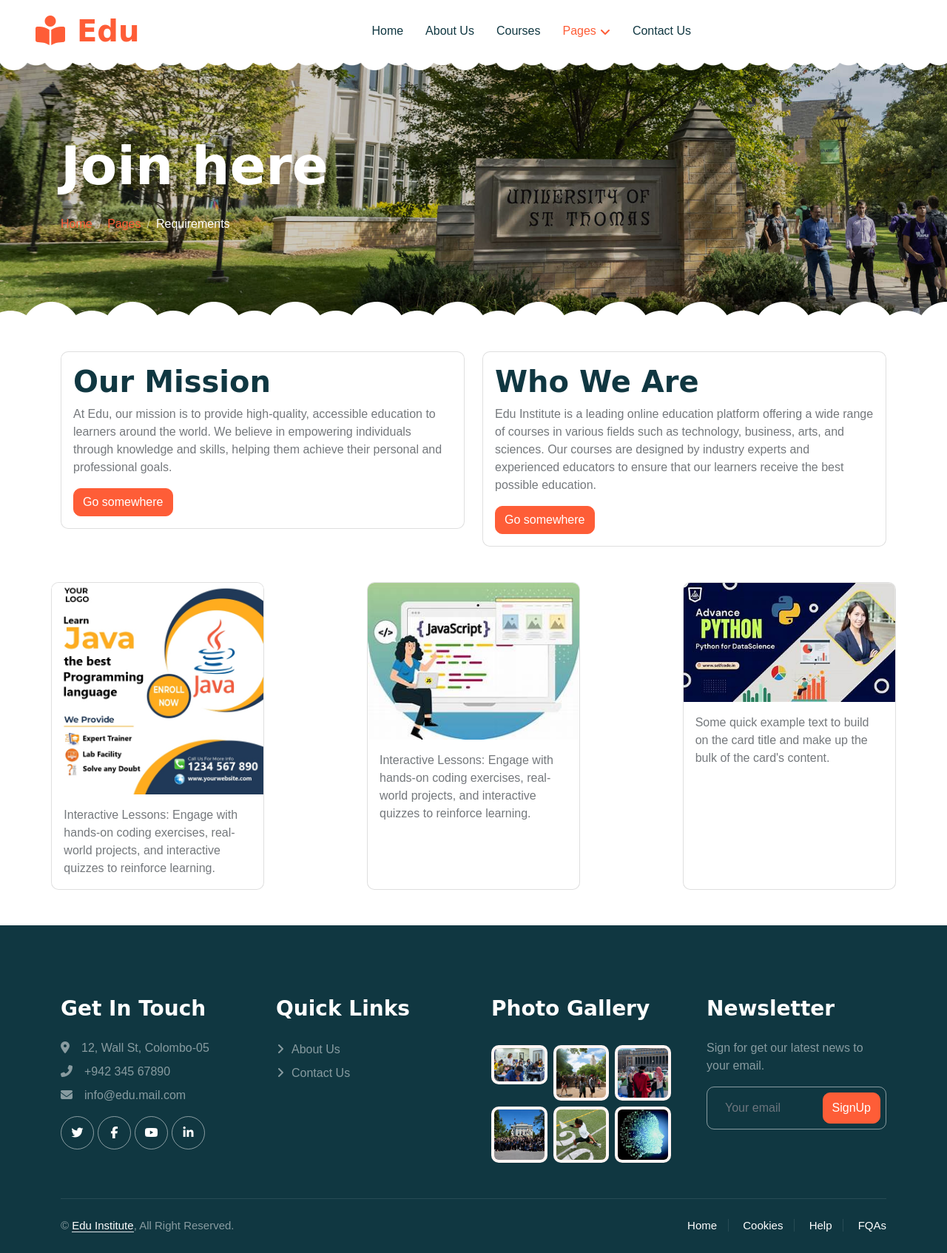
After one commit to ManojWickramasingha/Online_Regitration, a PHP site: page /about.php in a window 1280 px wide. The commit adds this page. Shown: the whole page at 74% size. Run offline with PHP 8.4, Linux system fonts and the light colour scheme; some libraries are stand-ins or nearby versions.

Commit message:
secound commite

```diff
--- /dev/null
+++ b/about.php
@@ -0,0 +1,58 @@
+<?php
+    include_once 'header.php';
+?>
+
+    <div class="container d-flex">
+        <div class="row">
+            <div class="col-sm-6">
+                <div class="card">
+                    <div class="card-body">
+                        <h5 class="card-title h1"> Our Mission
+                        </h5>
+                        <p class="card-text">At Edu, our mission is to provide high-quality, accessible education to learners around the world. We believe in empowering individuals through knowledge and skills, helping them achieve their personal and professional goals.</p>
+                        <a href="#" class="btn btn-primary">Go somewhere</a>
+                    </div>
+                </div>
+            </div>
+            <div class="col-sm-6">
+                <div class="card">
+                    <div class="card-body">
+                        <h5 class="card-title h1">Who We Are</h5>
+                        <p class="card-text">Edu Institute is a leading online education platform offering a wide range of courses in various fields such as technology, business, arts, and sciences. Our courses are designed by industry experts and experienced educators to ensure that our learners receive the best possible education.</p>
+                        <a href="#" class="btn btn-primary">Go somewhere</a>
+                    </div>
+                </div>
+            </div>
+        </div>
+    </div>
+
+
+    <div class="d-flex justify-content-around mt-5 ">
+        <div class="card mr-5" style="width: 18rem;">
+            <img src="./img/javaProgrammine.jpg" class="card-img-top" alt="java Prgrammine">
+            <div class="card-body">
+                <p class="card-text">
+                Interactive Lessons: Engage with hands-on coding exercises, real-world projects, and interactive quizzes to reinforce learning.
+                </p>
+            </div>
+        </div>
+
+        <div class="card mr-5" style="width: 18rem;">
+            <img src="./img/javaScriptPost.jpeg" class="card-img-top" alt="...">
+            <div class="card-body">
+                <p class="card-text">
+                Interactive Lessons: Engage with hands-on coding exercises, real-world projects, and interactive quizzes to reinforce learning.<br>
+                </p>
+            </div>
+        </div>
+
+        <div class="card mr-5" style="width: 18rem;">
+            <img src="./img/Python.jpeg" class="card-img-top" alt="...">
+            <div class="card-body">
+                <p class="card-text">Some quick example text to build on the card title and make up the bulk of the card's content.</p>
+            </div>
+        </div>
+    </div>
+<?php
+    include_once 'footer.php'
+?>
--- a/header.php
+++ b/header.php
@@ -45,7 +45,7 @@
             </button>
             <div class="collapse navbar-collapse" id="navbarCollapse">
                 <div class="navbar-nav mx-auto">
-                    <a href="index.html" class="nav-item nav-link">Home</a>
+                    <a href="Home.php" class="nav-item nav-link">Home</a>
                     <a href="about.html" class="nav-item nav-link">About Us</a>
                     <a href="classes.html" class="nav-item nav-link">Courses</a>
                     <div class="nav-item dropdown">
--- a/includes/login.inc.php
+++ b/includes/login.inc.php
@@ -8,7 +8,7 @@
 
         $isEmpty = emptyInputLogin($username, $password);
 
-        if($isEmpty === false){
+        if($isEmpty !== false){
             header("location:../login.php?error=empty");
             exit();
         }
--- a/includes/singup.inc.php
+++ b/includes/singup.inc.php
@@ -22,7 +22,7 @@
         $invalidUid = invalidUid($Uid);
         $invalidEmail = invalidEmail($email);
         $pwdMatch = pwdMath($userPassword,$userConfirmPassword);
-        $uidExits = uidExits($conn, $userName,$email);
+        $uidExits = uidExits($conn,$email, $Uid);
 
 
         if($emptyInput !== false){
--- a/login.php
+++ b/login.php
@@ -36,7 +36,8 @@
 
           <!-- Email input -->
           <div data-mdb-input-init class="form-outline mb-4">
-          <input size="40"  class="wpcf7-form-control wpcf7-text wpcf7-validates-as-required" aria-required="true" aria-invalid="false" value="" type="text" name="uid">
+          <input type="text" value=""  name="uid" class="form-control form-control-lg"
+          placeholder="Enter password" />
             <label class="form-label" for="form3Example3">Email address</label>
           </div>
 
```
Also changed, not shown: Home.php (added, +49 -0 lines), includes/function.inc.php (+10 -11 lines), img/Python.jpeg (added), img/javaProgrammine.jpg (added), img/javaScriptPost.jpeg (added).
